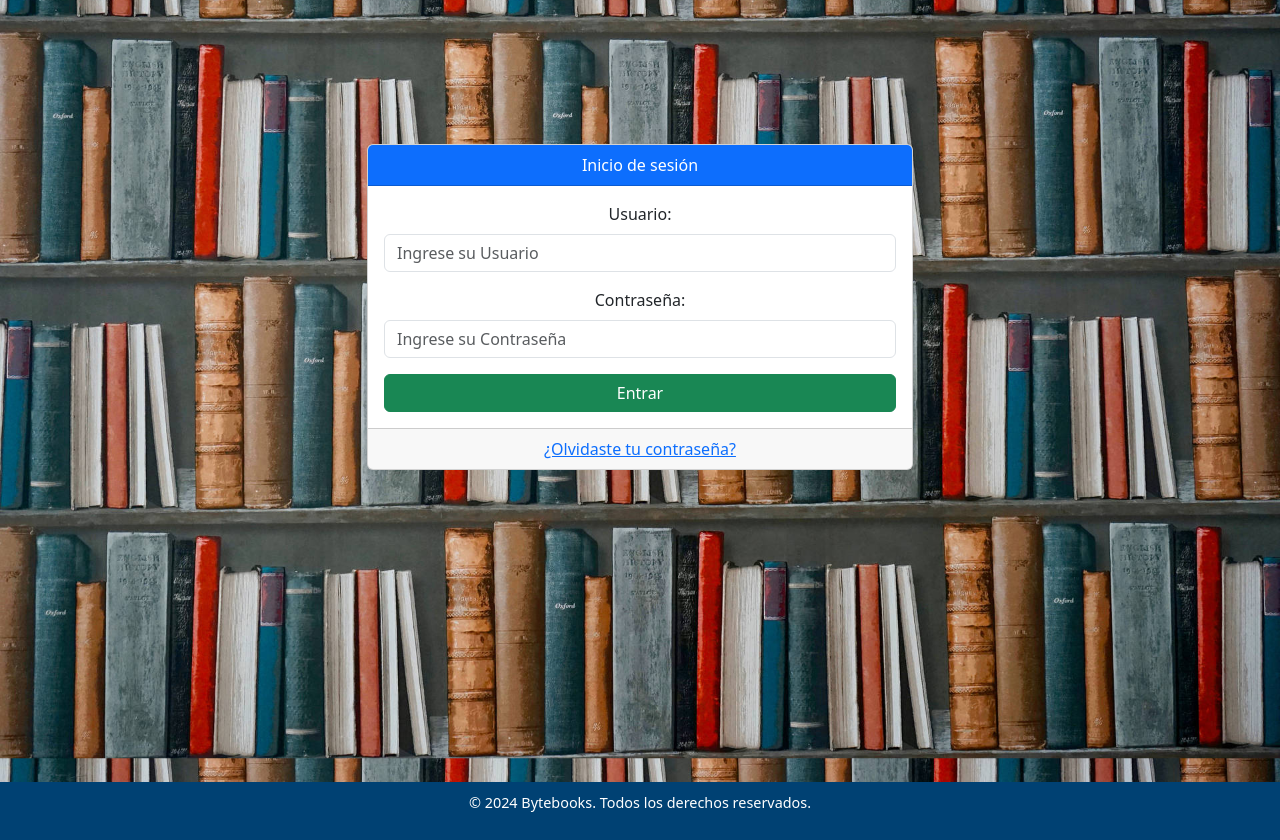
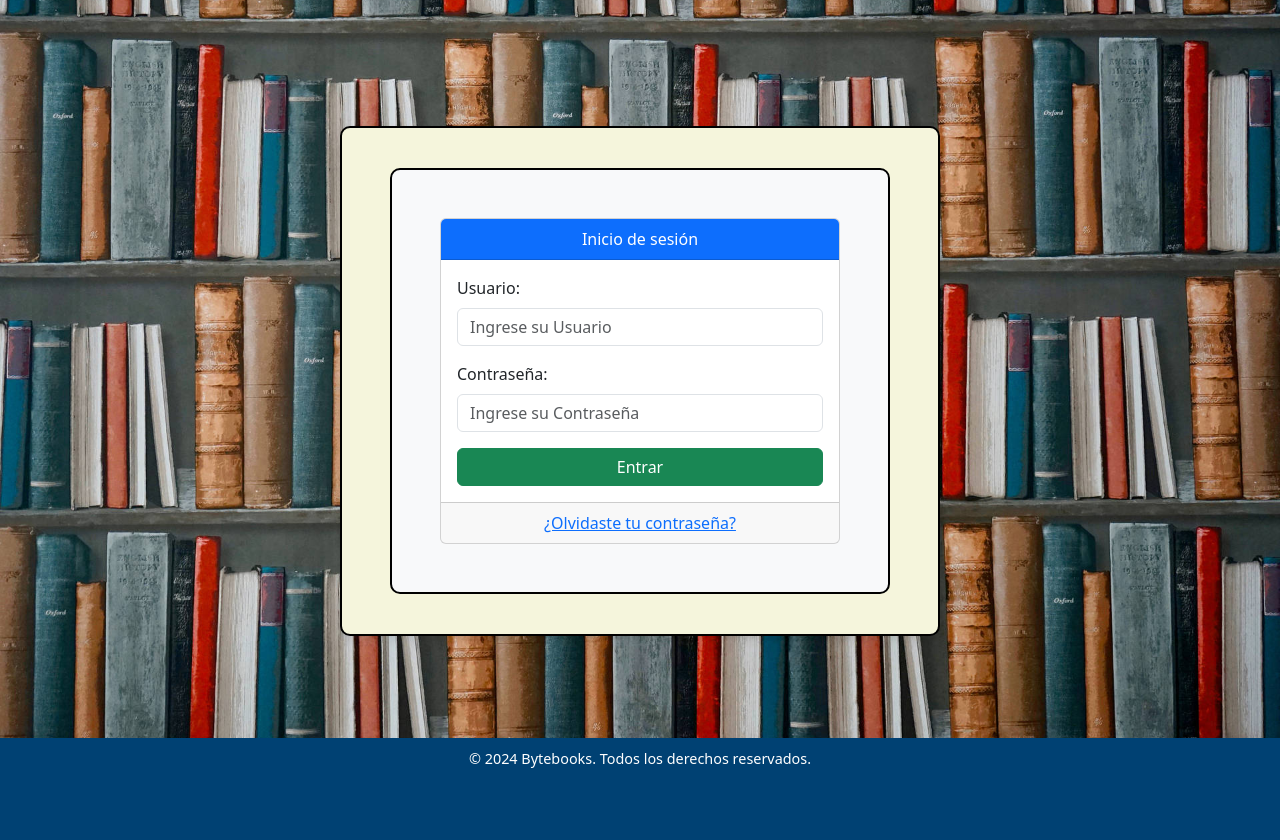
Before and after one commit to Codemaker83639/Bytebooks, a Flask app: page /Login in a window 1280 px wide. Shown: the part 95-935 px from the top of the page. After the commit the page ends 863 px from the top, so only its background shows below. Run offline with Flask 3, Linux system fonts and the light colour scheme; some libraries are stand-ins or nearby versions.

Commit message:
Login chance

```diff
--- a/Templates/Admin/Login.html
+++ b/Templates/Admin/Login.html
@@ -19,33 +19,37 @@
             background-position: center;
         }
 
-        /* Configuración de contenido */
-        .content {
-            min-height: 100%;
-            display: flex;
-            flex-direction: column;
+        /* Contenedor general con fondo beige */
+        .table-container {
+            margin: 30px auto; /* Centra el contenedor horizontalmente */
+            background-color: #f5f5dc; /* Fondo beige */
+            padding: 20px;
+            border-radius: 10px;
+            max-width: 600px; /* Reduce el ancho máximo */
+            box-shadow: 0 4px 10px rgba(0, 0, 0, 0.1); /* Sombra ligera */
+            border: 2px solid black; /* Línea negra alrededor */
         }
 
-        /* Aseguramos que el pie esté siempre en el fondo */
+        /* Fondo del formulario con borde negro */
+        .p-5.bg-light {
+            background-color: #f8f9fa; /* Fondo blanco */
+            border: 2px solid black; /* Línea negra alrededor */
+            border-radius: 10px; /* Bordes redondeados */
+            max-width: 500px; /* Limitar el ancho */
+            margin: 20px auto; /* Centrar y agregar espacio */
+            padding: 30px; /* Ajustar el espacio interno */
+        }
+
+        /* Pie de página */
         footer {
             background-color: #004173;
             color: white;
-            padding: 10px 0; /* Reducido el padding */
+            padding: 10px 0;
             text-align: center;
-            font-size: 0.9rem; /* Reducido el tamaño del texto */
-            margin-top: auto; /* Esto empuja el pie hacia el fondo */
+            font-size: 0.9rem;
         }
 
-        /* Estilo para las tarjetas de los libros */
-        .card-img-top {
-            max-height: 200px;
-            object-fit: cover;
-        }
-
-        .card-body {
-            text-align: center;
-        }
-
+        /* Botón principal */
         .btn-primary {
             background-color: #004173;
             border-color: #004173;
@@ -56,102 +60,54 @@
             background-color: #005a99;
             border-color: #005a99;
         }
-
-        .table th,
-        .table td {
-            vertical-align: middle;
-        }
-
-        /* Fondo de la tabla */
-        .table-container {
-            margin-top: 30px;
-            background-color: #f5f5dc; /* Fondo semitransparente */
-            padding: 20px;
-            border-radius: 10px;
-        }
-
-        /* Estilo para el fondo blanco con la línea negra */
-        .p-5.bg-light {
-            background-color: #f8f9fa; /* Fondo blanco */
-            border: 2px solid black; /* Línea negra alrededor */
-            border-radius: 10px; /* Bordes redondeados */
-        }
-
-        .table td {
-            padding: 10px;
-        }
     </style>
 </head>
+
 {% include 'Bytebooks/Cabecera.html' %}
+
 <body>
-
     <br>
     <br>
     <br>
     <br>
-    <br>
-    <div class="container">
-        <div class="row justify-content-center">
-            <div class="col-md-6">
-                <br>
+
+    <div class="container table-container">
+        <div class="p-5 bg-light">
             <div class="card">
                 <div class="card-header text-center bg-primary text-white">Inicio de sesión</div>
                 <div class="card-body">
-
                     <form action="/Admin/Login" method="post">
                         <div class="mb-3">
                             <label for="txtUsuario" class="form-label text-start">Usuario:</label>
                             <input type="text" class="form-control" name="txtUsuario" id="txtUsuario" placeholder="Ingrese su Usuario" required>
                         </div>
-
                         <div class="mb-3">
                             <label for="txtPassword" class="form-label text-start">Contraseña:</label>
                             <input type="password" class="form-control" name="txtPassword" id="txtPassword" placeholder="Ingrese su Contraseña" required>
                         </div>
-
-                            <button type="submit" class="btn btn-success w-100">
-                                Entrar
-                            </button>
-                        </form>
-
+                        <button type="submit" class="btn btn-success w-100">Entrar</button>
                     </form>
                 </div>
                 <div class="card-footer text-center text-muted">
                     <a href="#">¿Olvidaste tu contraseña?</a>
                 </div>
             </div>
-
         </div>
     </div>
-    </div>
-
 
     <br>
     <br>
     <br>
-                    <br>
-                    <br>
-                    <br>
-                    <br>
-                    <br>
-                    <br>
-                    <br>
-                    <br>
-                    <br>
-                    <br>
-
-        </div>
-    </div>
-
 
     <!-- Bootstrap JavaScript Libraries -->
     <script src="https://cdn.jsdelivr.net/npm/@popperjs/core@2.11.8/dist/umd/popper.min.js"
         integrity="sha384-I7E8VVD/ismYTF4hNIPjVp/Zjvgyol6VFvRkX/vR+Vc4jQkC+hVqc2pM8ODewa9r"
         crossorigin="anonymous"></script>
-
     <script src="https://cdn.jsdelivr.net/npm/bootstrap@5.3.2/dist/js/bootstrap.min.js"
         integrity="sha384-BBtl+eGJRgqQAUMxJ7pMwbEyER4l1g+O15P+16Ep7Q9Q+zqX6gSbd85u4mG4QzX+"
         crossorigin="anonymous"></script>
 </body>
+
 {% include 'Bytebooks/Pie.html' %}
+
 </html>
```
Lines whose indentation alone changed are shown as unchanged.
